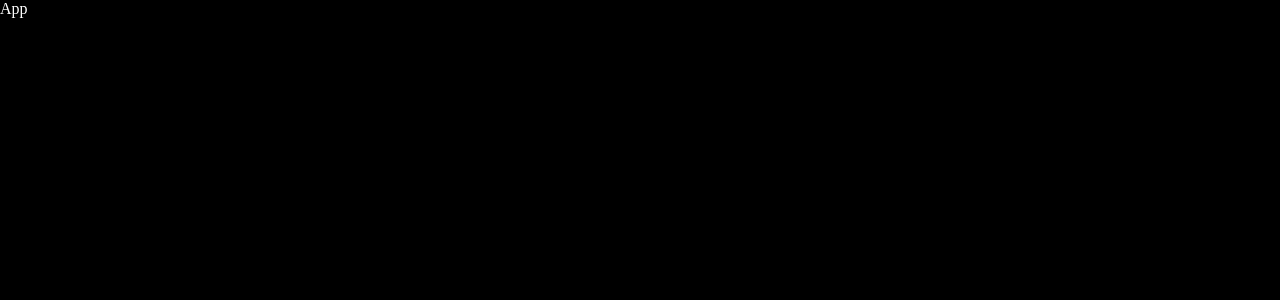
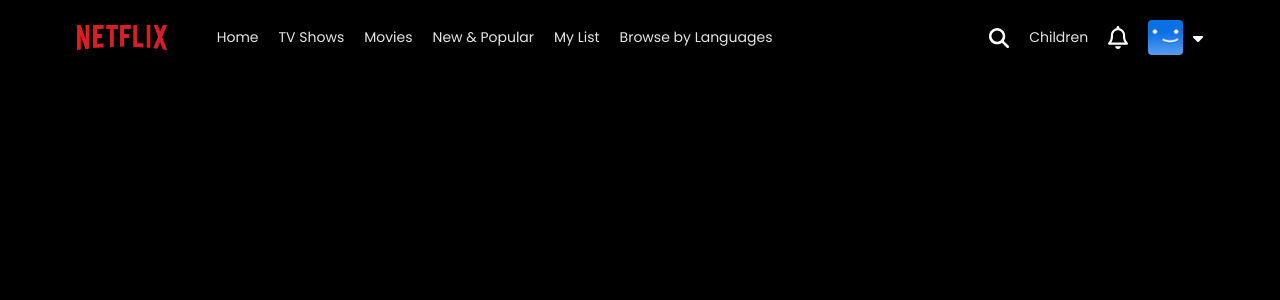
Before and after one commit to Fernandafogs/netflix-clone, a React (Vite) app: page / in a window 1280 px wide. Shown: the top 300 px of the page. Built offline with nearby package versions, Linux system fonts and the light colour scheme.

Commit message:
create navbar css

```diff
--- a/src/App.jsx
+++ b/src/App.jsx
@@ -1,8 +1,11 @@
 import React from 'react'
+import Home from './pages/Home/Home'
 
 const App = () => {
   return (
-    <div>App</div>
+    <div>
+      <Home/>
+    </div>
   )
 }
 
--- a/src/components/Navbar/Navbar.css
+++ b/src/components/Navbar/Navbar.css
@@ -0,0 +1,66 @@
+.navbar{
+    width:100%;
+    padding: 20px 6%;
+    display: flex;
+    justify-content: space-between;
+    position: fixed;
+    font-size: 14px;
+    color: #e5e5e5;
+    background-image: linear-gradient(180deg, rgba(0,0,0,0.7) 10%, transparent);
+    z-index: 1;
+}
+.navbar-left{
+    display: flex;
+    align-items: center;
+    gap: 50px;
+}
+.navbar-left img{
+    width: 90px;
+}
+.navbar-left ul{
+    display: flex;
+    list-style: none;
+    gap: 20px;
+}
+.navbar-left ul li{
+    cursor: pointer;
+}
+.navbar-right{
+    display: flex;
+    gap: 20px;
+    align-items: center;
+}
+.navbar-right .icons{
+    width: 20px;
+    cursor: pointer;
+}
+.navbar-right .profile{
+    border-radius: 4px;
+    width: 35px;
+}
+.navbar-profile{
+    display: flex;
+    align-items: center;
+    gap: 10px;
+    cursor: pointer;
+    position: relative;
+}
+.navbar .dropdown{
+    position: absolute;
+    top: 100%;
+    right: 0;
+    width: max-content;
+    background: #191919;
+    padding: 18px 22px;
+    border-radius: 2px;
+    text-decoration: underline;
+    z-index: 1;
+    display: none;
+}
+.navbar .dropdown p{
+    font-size: 13px;
+    cursor: pointer;
+}
+.navbar-profile:hover .dropdown{
+    display: block;
+}
--- a/src/components/Navbar/Navbar.jsx
+++ b/src/components/Navbar/Navbar.jsx
@@ -1,10 +1,38 @@
 import React from 'react'
 import './Navbar.css'
+import logo from '../../assets/logo.png'
+import search_icon from '../../assets/search_icon.svg'
+import bell_icon from '../../assets/bell_icon.svg'
+import profile_img from '../../assets/profile_img.png'
+import caret_icon from '../../assets/caret_icon.svg'
 
 const Navbar = () => {
   return (
     <div className='navbar'>
+      <div className="navbar-left">
+        <img src={logo} alt="" />
+        <ul>
+          <li>Home</li>
+          <li>TV Shows</li>
+          <li>Movies</li>
+          <li>New & Popular</li>
+          <li>My List</li>
+          <li>Browse by Languages</li>
+        </ul>
+      </div>
+      <div className="navbar-right">
+        <img src={search_icon} alt="" className='icons' />
+        <p>Children</p>
+        <img src={bell_icon} alt="" className='icons' />
+        <div className="navbar-profile">
+          <img src={profile_img} alt="" className='profile' />
+          <img src={caret_icon} alt=""  />
+          <div className="dropdown">
+            <p>Sign Out of Netflix</p>
+          </div>
+        </div>
 
+      </div>
     </div>
   )
 }
--- a/src/index.css
+++ b/src/index.css
@@ -1,3 +1,5 @@
+@import url('https://fonts.googleapis.com/css2?family=Poppins:ital,wght@0,100;0,200;0,300;0,400;0,500;0,600;0,700;0,800;0,900;1,100;1,200;1,300;1,400;1,500;1,600;1,700;1,800;1,900&display=swap');
+
 *{
   margin: 0;
   padding: 0;
@@ -6,4 +8,5 @@
 body{
   background: black;
   color: white;
+  font-family: 'poppins';
 }
--- a/src/pages/Home/Home.jsx
+++ b/src/pages/Home/Home.jsx
@@ -1,10 +1,11 @@
 import React from 'react'
 import './Home.css'
+import Navbar from '../../components/Navbar/Navbar'
 
 const Home = () => {
   return (
     <div className='home'>
-
+        <Navbar/>
     </div>
   )
 }
```
